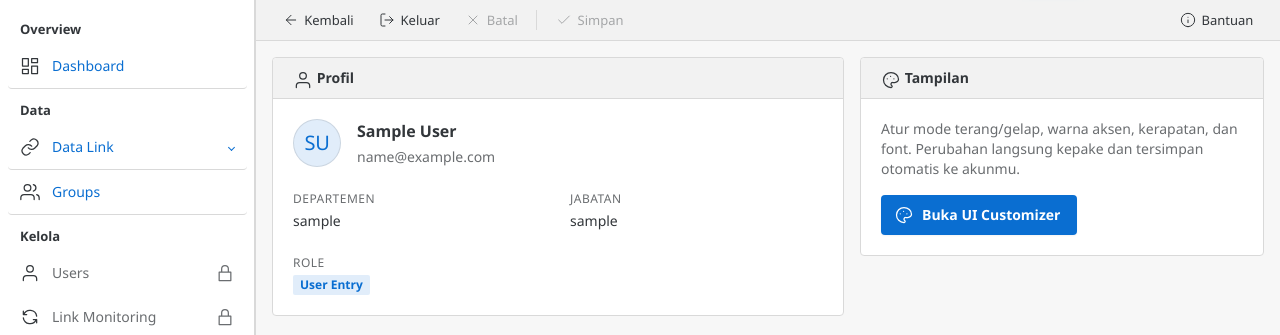
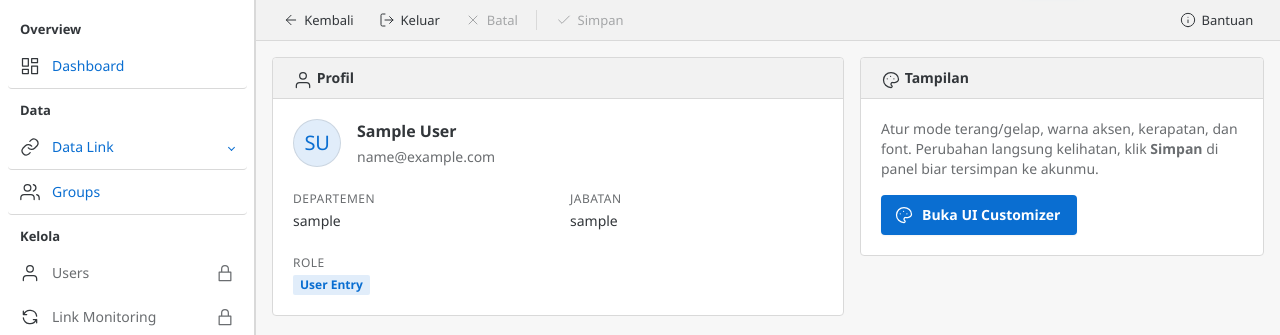
Before and after one commit to Masbismaa/mtoa_alr, a Flask app: page /settings/ in a window 1280 px wide. Shown: the part 48-383 px from the top of the page. Run offline with Flask 3, Linux system fonts and the light colour scheme; the visitor is signed in with stand-in values (Sample User, id 1); data comes from the database, SQL or seed files in the repository; parts of the project's set-up code (start-up, migrations or seed data) failed here and were passed over; some libraries are stand-ins or nearby versions.

Commit message:
fix: teks settings sesuai tombol simpan customizer

```diff
--- a/app/templates/pages/settings.html
+++ b/app/templates/pages/settings.html
@@ -42,7 +42,7 @@
           <h3 class="card-title">{{ icon("palette") }} Tampilan</h3>
         </div>
         <div class="card-body">
-          <p class="text-secondary">Atur mode terang/gelap, warna aksen, kerapatan, dan font. Perubahan langsung kepake dan tersimpan otomatis ke akunmu.</p>
+          <p class="text-secondary">Atur mode terang/gelap, warna aksen, kerapatan, dan font. Perubahan langsung kelihatan, klik <strong>Simpan</strong> di panel biar tersimpan ke akunmu.</p>
           <button type="button" class="btn btn-primary" data-bs-toggle="offcanvas" data-bs-target="#theme_customizer" aria-controls="theme_customizer">{{ icon("palette") }} Buka UI Customizer</button>
         </div>
       </div>
```
